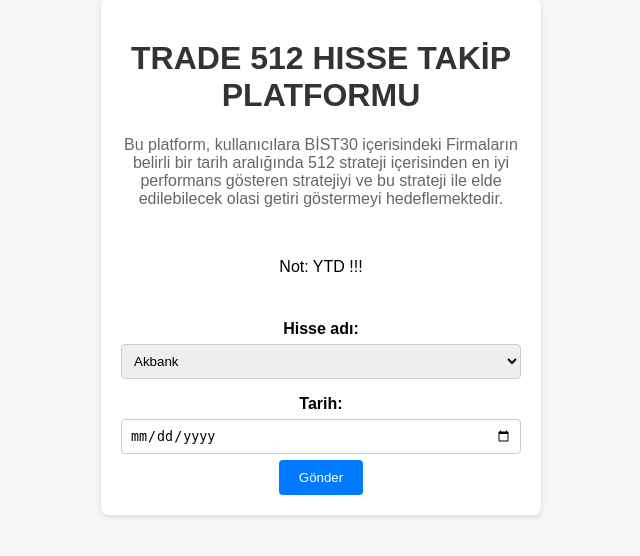
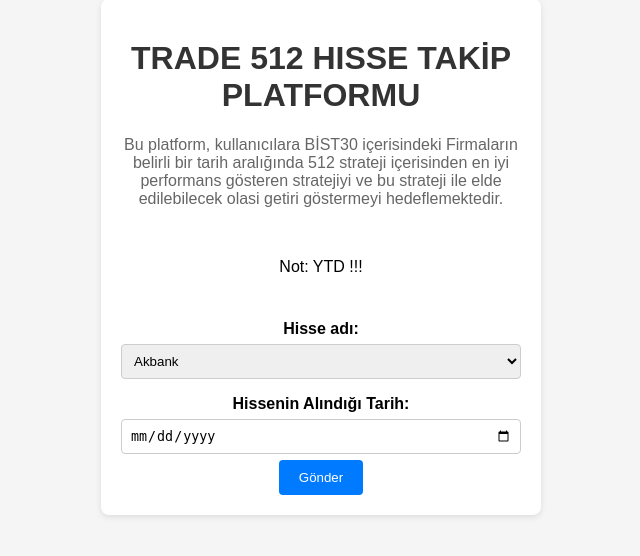
Before and after one commit to elcuman/Technical_Indicator_Strategy, a Flask app: page / in a window 1280 px wide. Shown: the part 143-699 px from the top of the page, without its empty margins (319-959 px from the left). Run offline with Flask 3, Linux system fonts and the light colour scheme.

Commit message:
Update index.html

```diff
--- a/templates/index.html
+++ b/templates/index.html
@@ -111,7 +111,7 @@
 
     <br>
 
-    <label for="tarih">Tarih:</label>
+    <label for="tarih">Hissenin Alındığı Tarih:</label>
     <input type="date" id="tarih" name="tarih">
 
     <br>
```
